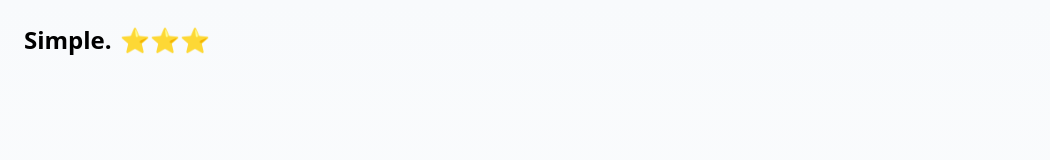
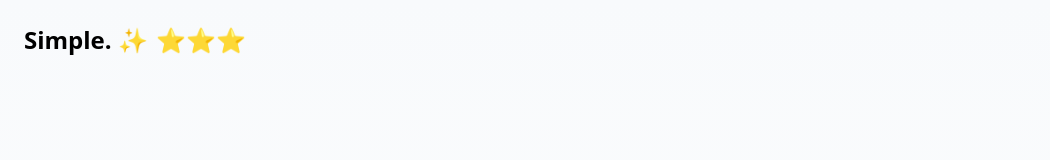
Before and after one commit to ronniehere/simple-website1, a React (Vite) app: page /staffing in a window 1280 px wide. Shown: the top 160 px of the page, without its empty margins (0-1050 px from the left). Built offline with nearby package versions, Linux system fonts and the light colour scheme.

Commit message:
Add emoji next to company name
Add an emoji next to the company name "Simple." in the header of the Hero and StaffingHero components.

```diff
--- a/src/components/Hero.tsx
+++ b/src/components/Hero.tsx
@@ -6,7 +6,7 @@ export const Hero = () => {
     <div className="min-h-screen flex flex-col text-center px-4 bg-gradient-to-b from-slate-50 to-white">
       {/* Company Header */}
       <div className="absolute top-6 left-6 flex items-center space-x-2">
-        <h2 className="text-2xl font-bold text-black">Simple.</h2>
+        <h2 className="text-2xl font-bold text-black">Simple. ✨</h2>
         <span className="text-2xl">⭐⭐⭐</span>
       </div>
 
--- a/src/components/staffing/StaffingHero.tsx
+++ b/src/components/staffing/StaffingHero.tsx
@@ -6,7 +6,7 @@ export const StaffingHero = () => {
     <div className="min-h-screen flex flex-col text-center px-4 bg-gradient-to-b from-slate-50 to-white">
       {/* Company Header */}
       <div className="absolute top-6 left-6 flex items-center space-x-2">
-        <h2 className="text-2xl font-bold text-black">Simple.</h2>
+        <h2 className="text-2xl font-bold text-black">Simple. ✨</h2>
         <span className="text-2xl">⭐⭐⭐</span>
       </div>
 
```
